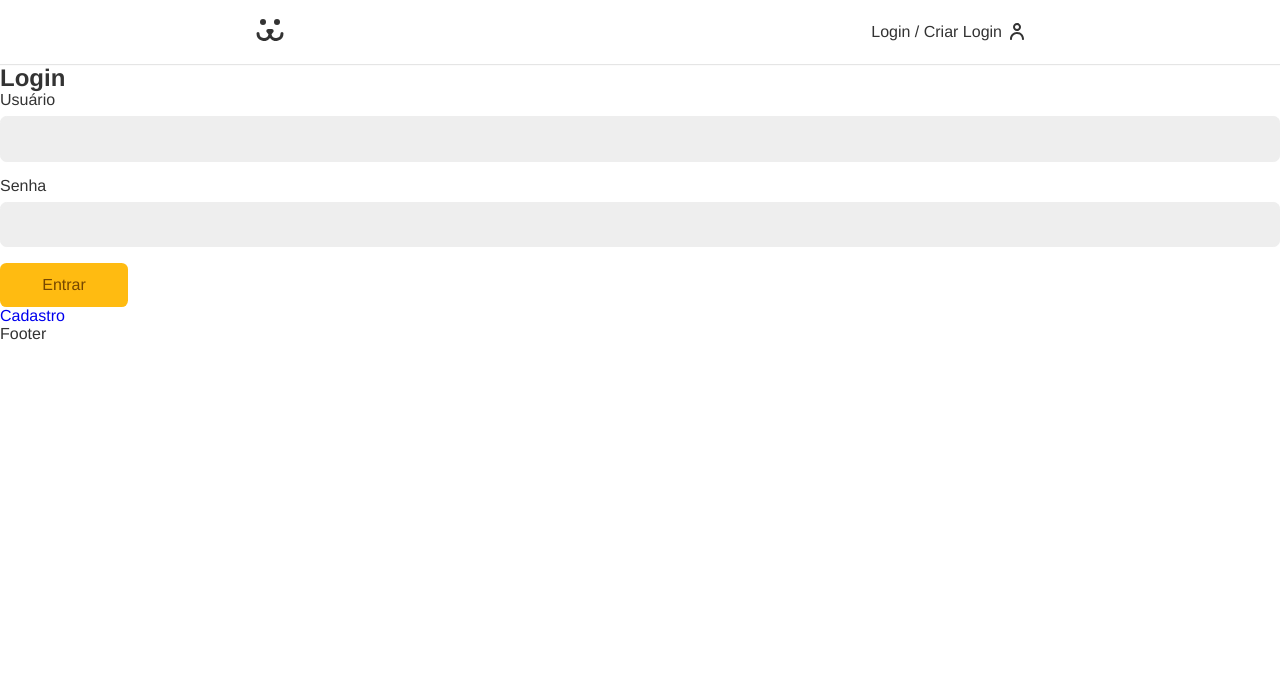
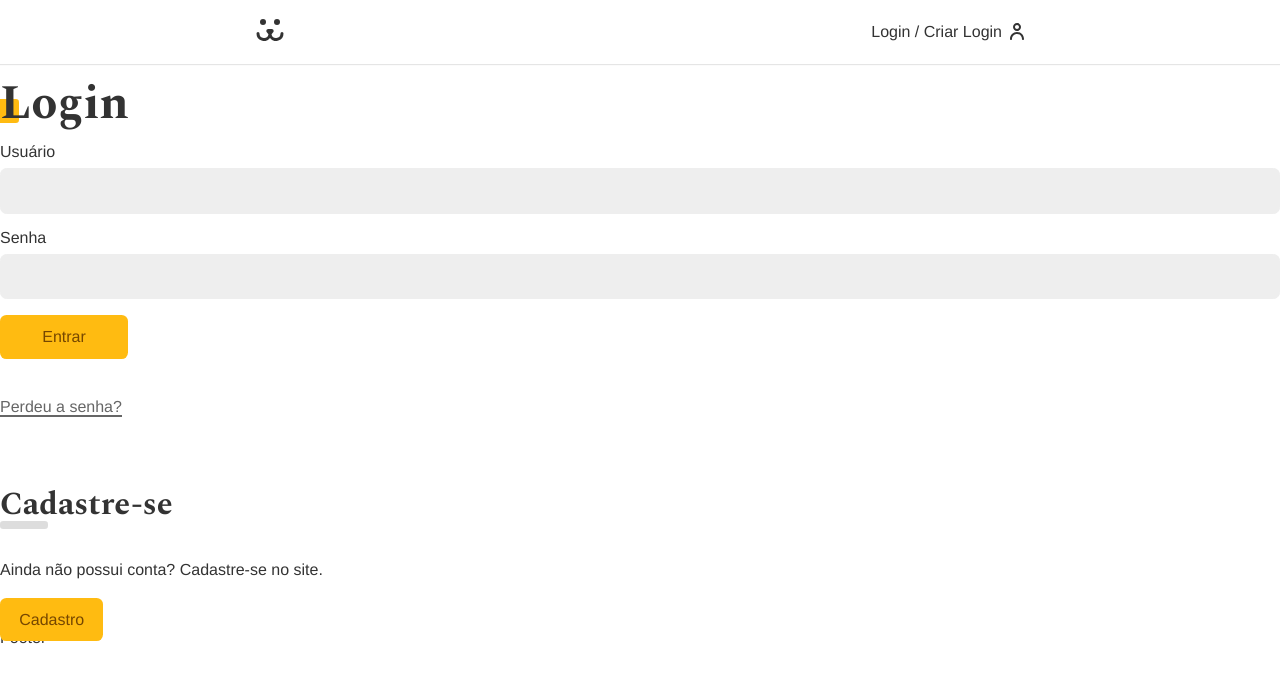
Before and after one commit to flp96/dogs-app, a React (Vite) app: page /login in a window 1280 px wide. Shown: the top 682 px of the page. Built offline with nearby package versions, Linux system fonts and the light colour scheme.

Commit message:
login form estilos atualizados

```diff
--- a/src/App.css
+++ b/src/App.css
@@ -1,3 +1,5 @@
+@import url('https://fonts.googleapis.com/css2?family=Spectral:wght@400;700&display=swap');
+
 * {
   box-sizing: border-box;
 }
@@ -35,6 +37,7 @@
 
 a {
   text-decoration: none;
+  color: #333;
 }
 
 .container {
@@ -42,3 +45,38 @@
   padding: 0 1rem;
   margin: 0 auto;
 }
+
+.title {
+  font-family: var(--type-second);
+  line-height: 1;
+  font-size: 3rem;
+  margin: 1rem 0;
+  position: relative;
+  z-index: 1;
+}
+
+.title::after {
+  content: '';
+  display: block;
+  width: 1.5rem;
+  height: 1.5rem;
+  background: #fb1;
+  position: absolute;
+  bottom: 5px;
+  left: -5px;
+  border-radius: .2rem;
+  z-index: -1;
+}
+
+.animeLeft {
+  opacity: 0;
+  transform: translateX(-20px);
+  animation: animeLeft .3s forwards;
+}
+
+@keyframes animeLeft {
+  to {
+    opacity: 1;
+    transform: initial;
+  }
+}
--- /dev/null
+++ b/src/Components/Helper/Error.jsx
@@ -0,0 +1,8 @@
+import React from 'react';
+
+const Error = ({ error }) => {
+  if (!error) return null;
+  return <p style={{ color: '#f31', margin: '1rem 0' }}>{error}</p>;
+};
+
+export default Error;
--- a/src/Components/Login/LoginForm.jsx
+++ b/src/Components/Login/LoginForm.jsx
@@ -4,6 +4,9 @@
 import Button from '../Forms/Button';
 import useForm from '../../../Hooks/useForm';
 import { UserContext } from '../../UserContext';
+import Error from '../Helper/Error';
+import styles from './LoginForm.module.css';
+import stylesBtn from '../Forms/Button.module.css';
 
 const LoginForm = () => {
   const username = useForm();
@@ -20,9 +23,9 @@
   }
 
   return (
-    <section>
-      <h1>Login</h1>
-      <form action="" onSubmit={handleSubmit}>
+    <section className="animeLeft">
+      <h1 className="title">Login</h1>
+      <form className={styles.form} onSubmit={handleSubmit}>
         <Input label="Usuário" type="text" name="username" {...username} />
         <Input label="Senha" type="password" name="password" {...password} />
         {loading ? (
@@ -30,9 +33,19 @@
         ) : (
           <Button>Entrar</Button>
         )}
+        <Error error={error} />
         {error && <p>{error}</p>}
       </form>
-      <Link to="/login/criar">Cadastro</Link>
+      <Link className={styles.perdeu} to="/login/perdeu">
+        Perdeu a senha?
+      </Link>
+      <div className={styles.cadastro}>
+        <h2 className={styles.subtitle}>Cadastre-se</h2>
+        <p>Ainda não possui conta? Cadastre-se no site.</p>
+        <Link className={stylesBtn.button} to="/login/criar">
+          Cadastro
+        </Link>
+      </div>
     </section>
   );
 };
--- /dev/null
+++ b/src/Components/Login/LoginForm.module.css
@@ -0,0 +1,42 @@
+.form {
+  margin-bottom: 2rem;
+}
+
+.perdeu {
+  display: inline-block;
+  color: #666;
+  padding: .5rem 0;
+  line-height: 1;
+}
+
+.perdeu::after {
+  content: '';
+  height: 2px;
+  width: 100%;
+  background: currentColor;
+  display: block;
+}
+
+.cadastro {
+  margin-top: 4rem;
+}
+
+.cadastro p {
+  margin-top: 2rem;
+  margin-bottom: 2rem;
+}
+
+.subtitle {
+  font-family: var(--type-second);
+  line-height: 1;
+  font-size: 2rem;
+}
+
+.subtitle::after {
+  content: '';
+  display: block;
+  background: #ddd;
+  height: 0.5rem;
+  width: 3rem;
+  border-radius: 0.2rem;
+}
```
